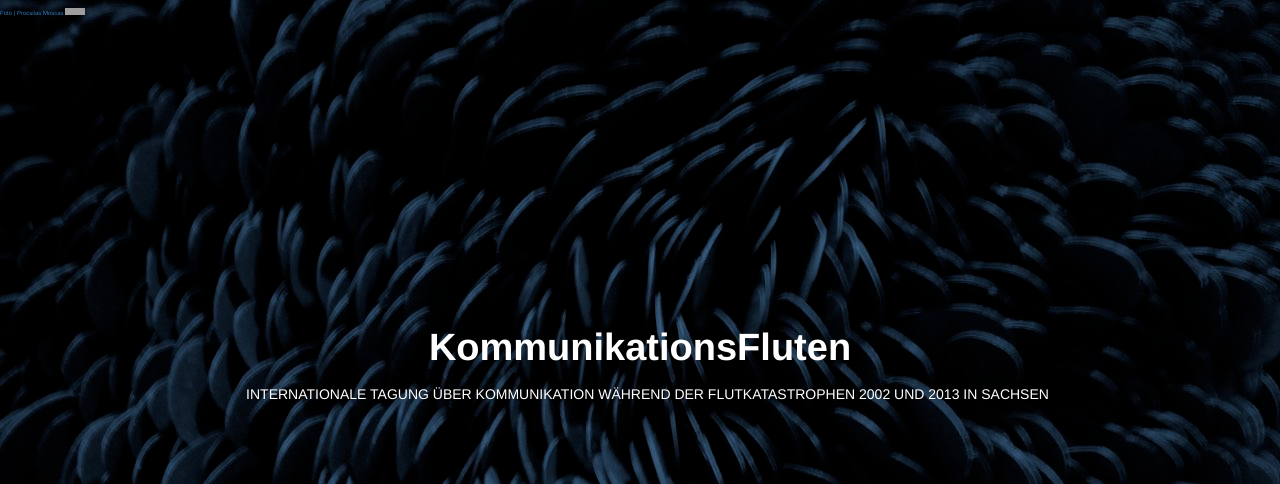
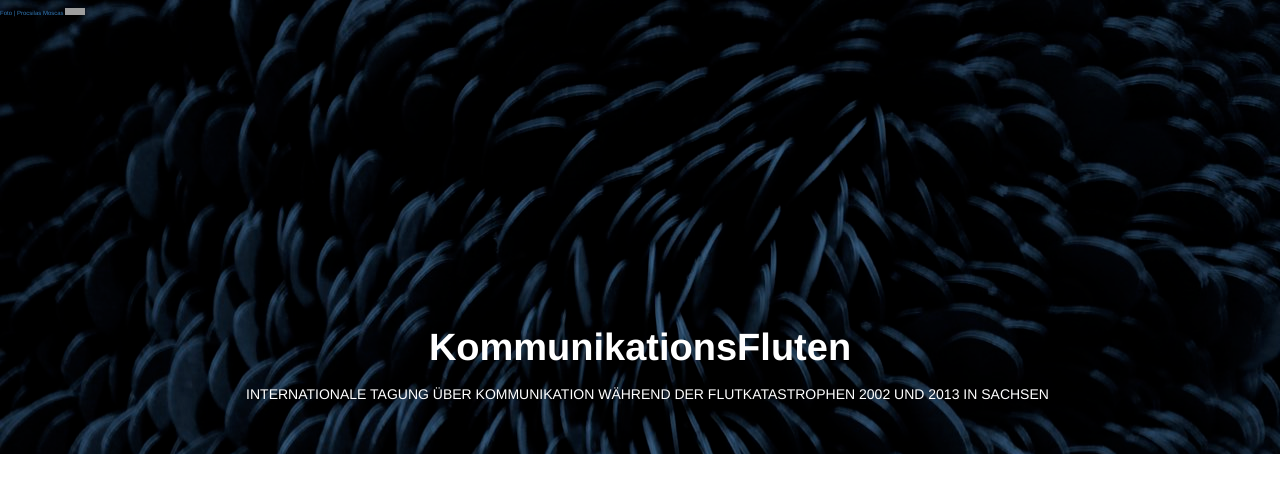
Before and after one commit to susedev/test, a Jekyll site: the page built from index.html, in a window 1280 px wide. Shown: the top 484 px of the page. Built offline with Jekyll 4.4.1, drawn with Linux system fonts in a browser that asks for light colours; nearby versions of some CDN libraries; grey boxes are pictures that could not be loaded.

Commit message:
Update home.html

```diff
--- a/_layouts/home.html
+++ b/_layouts/home.html
@@ -8,7 +8,7 @@
 <script src="//cdnjs.cloudflare.com/ajax/libs/twitter-bootstrap/3.3.4/js/bootstrap.js"></script>
 
 <body>
-<header class="intro-header" style="background-image: url('{{ site.base_url }}/background-1280x800.jpg'); display: block; height:700px; max-width: 100%;">
+<header class="intro-header" style="background-image: url('{{ site.base_url }}/background-1280x800.jpg'); display: block; height: 100%; max-width: 100%;">
     <a href="https://www.flickr.com/photos/procsilas/3010458671/in/photostream/" style="font-size: 6px; color:#808080, text-align: right; "> Foto | Procsilas Moscas </a>
     <a rel="license" href="http://creativecommons.org/licenses/by/2.0/"><img alt="Creative Commons License" style="height: 7px; width: 20px; position:right;" src="https://i.creativecommons.org/l/by/2.0/88x31.png" /></a></p>
     <a href="{{ site.base_url }}/konferenz-kommunikationsfluten.html"><p style="color:#FFF; font-size: 38px; font-weight:bold; text-align: center; margin-top:300px; margin-bottom: ">KommunikationsFluten</p></a>
```
